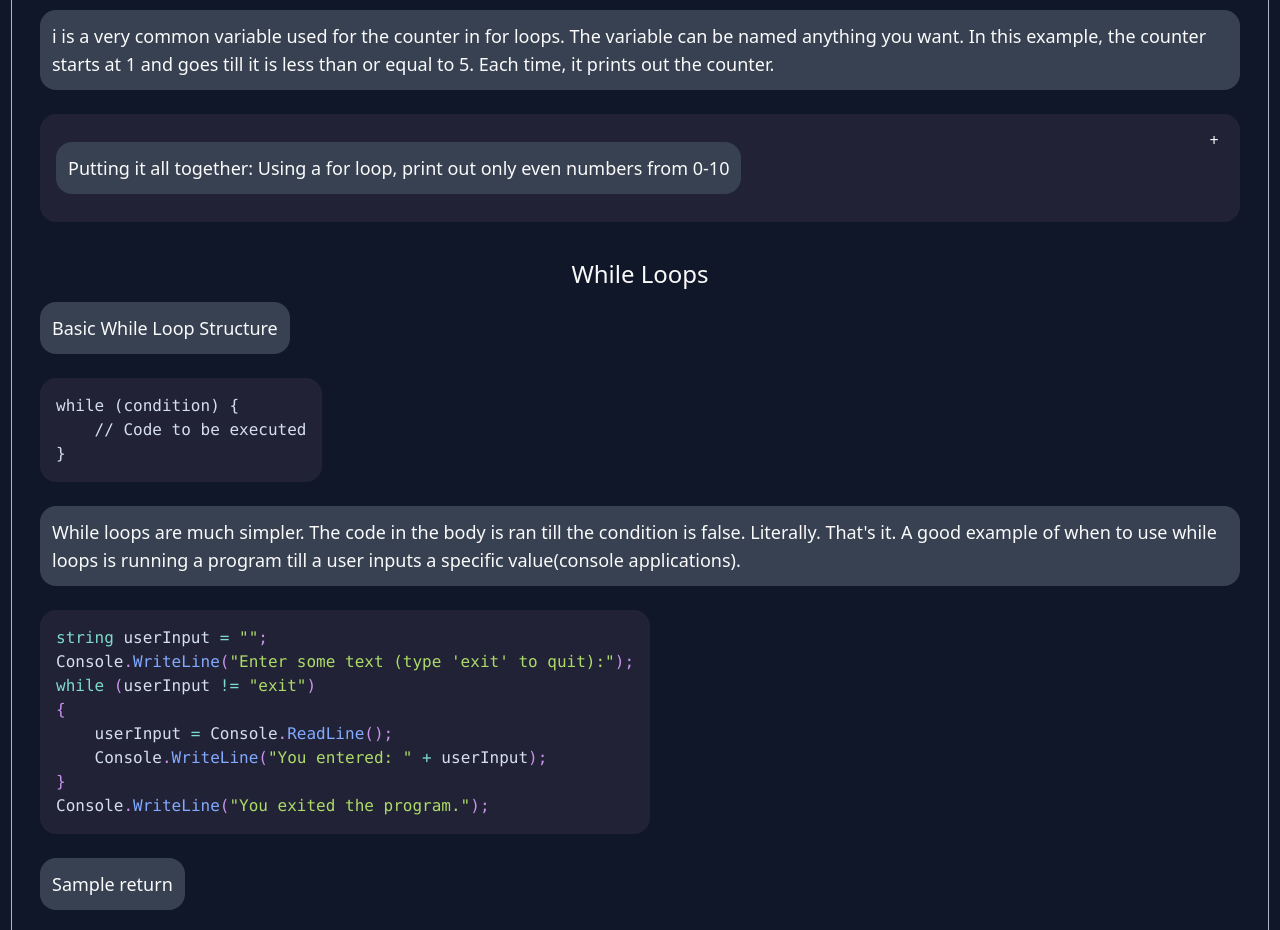
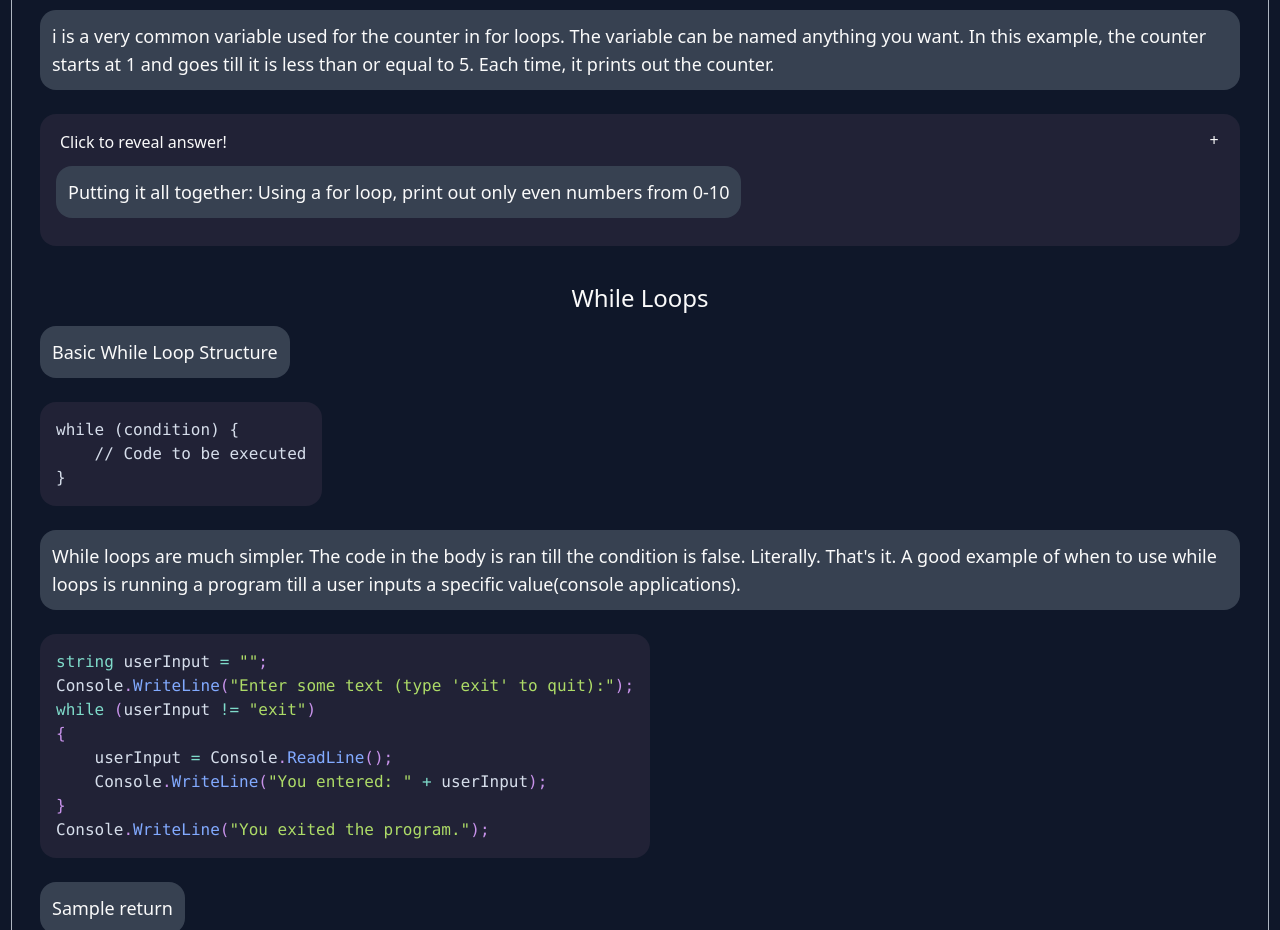
Before and after one commit to Rohit685/studyguide, a Next.js app: page /basics/controlflow in a window 1280 px wide. Shown: the part 4560-5490 px from the top of the page. Built offline with nearby package versions, Linux system fonts and the light colour scheme.

Commit message:
feat: added a nice click to reveal text for QuizQuestion

```diff
--- a/components/QuizQuestion.js
+++ b/components/QuizQuestion.js
@@ -29,6 +29,7 @@ const QuizQuestion = ({ question, qCode, aCode, explanation }) => {
       <div className="collapse collapse-plus quizContainerColor my-3">
           <input type="checkbox"/>
           <div className="collapse-title">
+              <h5 className={"px-1"}>Click to reveal answer!</h5>
               <p>Putting it all together: {question}</p>
               {qCode != null && <SyntaxHighlighter language="csharp" code={qCode} style={nightOwl} useInlineStyles={true}/> }
           </div>
```
